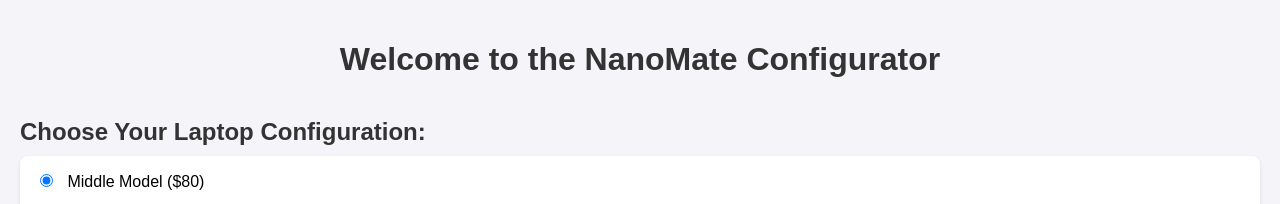
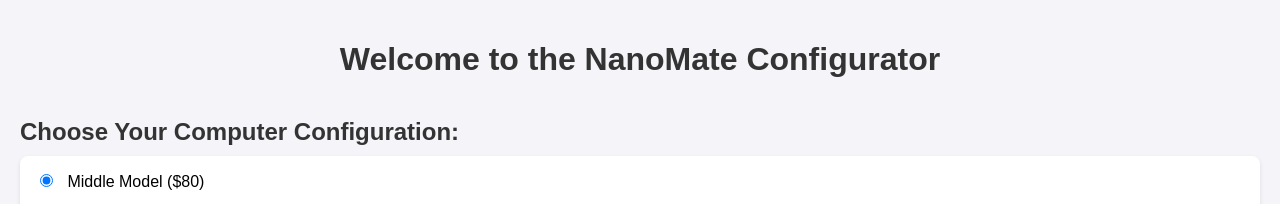
Before and after one commit to aravhawk/NanoMate, a plain HTML site: page index.html in a window 1280 px wide. Shown: the top 204 px of the page. Drawn offline with Linux system fonts and the light colour scheme.

Commit message:
Update index.html

```diff
--- a/index.html
+++ b/index.html
@@ -71,7 +71,7 @@
     <h1>Welcome to the NanoMate Configurator</h1>
 
     <!-- Configuration options -->
-    <h2>Choose Your Laptop Configuration:</h2>
+    <h2>Choose Your Computer Configuration:</h2>
 
     <!-- Base Model -->
     <label>
```
